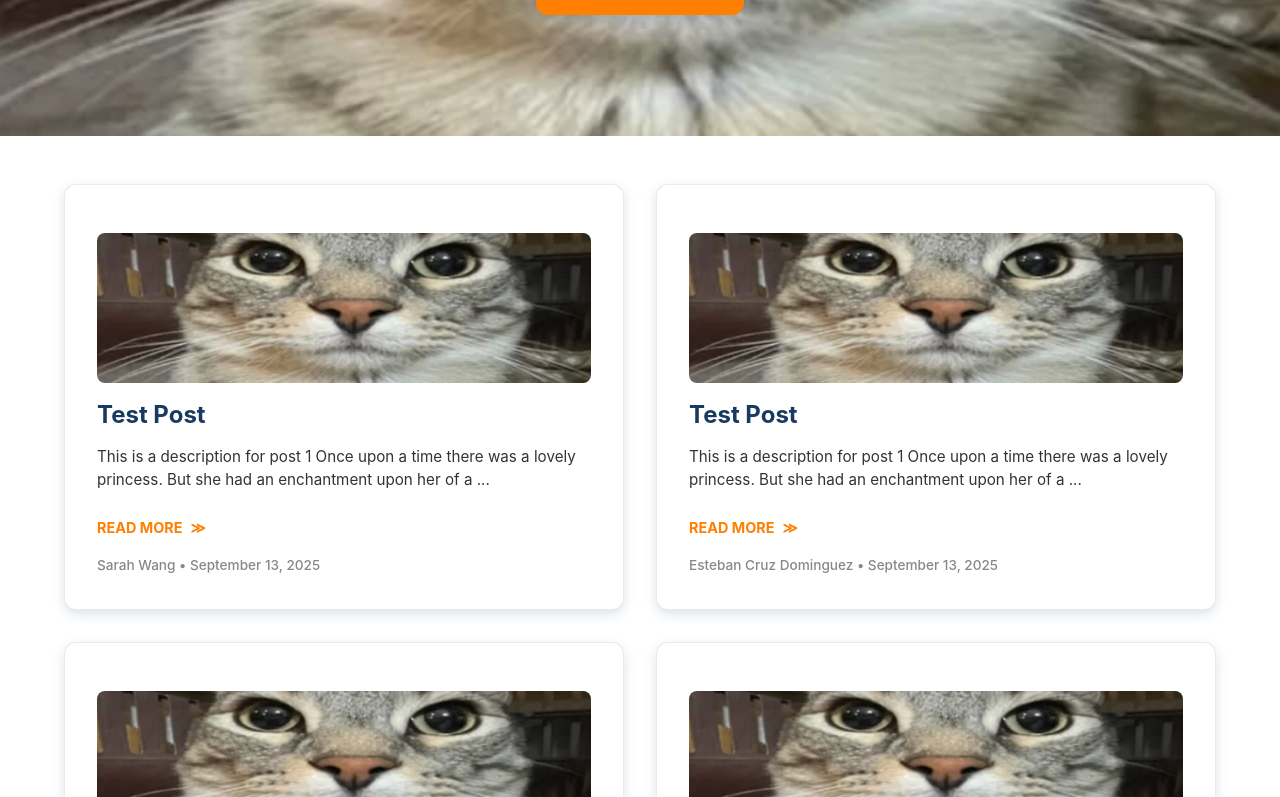
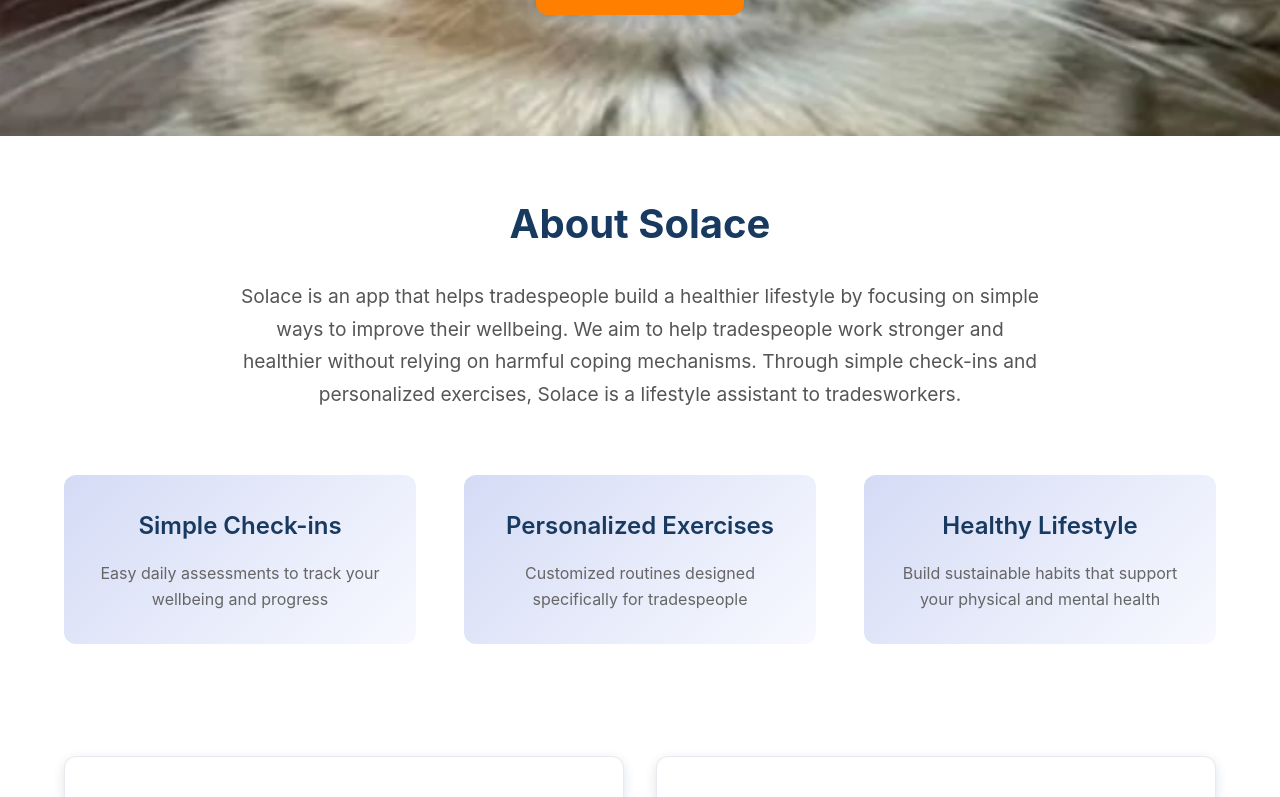
Before and after one commit to Esteb4ncd/solace-progressblog, a React (Create React App) app: page / in a window 1280 px wide. Shown: the part 463-1260 px from the top of the page. Built offline with nearby package versions, Linux system fonts and the light colour scheme.

Commit message:
adding an about section with description and features, fixing the navigation buttons to scroll to the correct sections.

```diff
--- a/src/App.css
+++ b/src/App.css
@@ -34,6 +34,11 @@
   box-sizing: border-box;
 }
 
+html {
+  scroll-behavior: smooth;
+  scroll-padding-top: 200px;
+}
+
 body {
   font-family: var(--font-primary);
   margin: 0;
@@ -42,6 +47,7 @@ body {
   min-height: 100vh;
   display: flex;
   flex-direction: column;
+  scroll-padding-top: 150px;
 }
 
 header {
@@ -49,7 +55,9 @@ header {
   color: white;
   padding: var(--spacing-md) 0;
   box-shadow: var(--shadow-md);
-  position: relative;
+  position: sticky;
+  top: 0;
+  z-index: 1000;
   overflow: hidden;
 }
 
@@ -178,6 +186,71 @@ header {
   background: #ff9500;
   transform: translateY(-2px);
   box-shadow: var(--shadow-lg);
+}
+
+/* About Section */
+.about {
+  background: white;
+  padding: var(--spacing-2xl) var(--spacing-md);
+  max-width: 1200px;
+  margin: 0 auto;
+}
+
+.about-content {
+  text-align: center;
+}
+
+.about-content h2 {
+  font-family: var(--font-heading);
+  font-size: 2.5rem;
+  font-weight: 700;
+  color: var(--dark-blue);
+  margin: 0 0 var(--spacing-lg) 0;
+  line-height: 1.2;
+}
+
+.about-description {
+  font-size: 1.2rem;
+  color: #555;
+  line-height: 1.7;
+  margin: 0 0 var(--spacing-2xl) 0;
+  max-width: 800px;
+  margin-left: auto;
+  margin-right: auto;
+}
+
+.about-features {
+  display: grid;
+  grid-template-columns: repeat(3, 1fr);
+  gap: var(--spacing-xl);
+  margin-top: var(--spacing-2xl);
+}
+
+.feature {
+  text-align: center;
+  padding: var(--spacing-lg);
+  border-radius: var(--radius-lg);
+  background: linear-gradient(135deg, var(--light-lavender) 0%, #f8f9ff 100%);
+  transition: transform 0.3s ease;
+}
+
+.feature:hover {
+  transform: translateY(-4px);
+}
+
+.feature h3 {
+  font-family: var(--font-heading);
+  font-size: 1.5rem;
+  font-weight: 600;
+  color: var(--dark-blue);
+  margin: 0 0 var(--spacing-sm) 0;
+}
+
+.feature p {
+  font-size: 1rem;
+  color: #666;
+  line-height: 1.6;
+  margin: 0;
 }
 
 /* Main Content */
--- a/src/App.js
+++ b/src/App.js
@@ -11,11 +11,41 @@ function App() {
       <header>
         <div className="header-content">
           <div className="logo">
-            <h1>Team Solace</h1>
+            <h1>Solace</h1>
           </div>
           <nav className="main-nav">
-            <a href="#blog" className="nav-link">Blog</a>
-            <a href="#about" className="nav-link">About</a>
+            <a
+              href="#blog"
+              className="nav-link"
+              onClick={(e) => {
+                e.preventDefault();
+                const element = document.querySelector('.post-list');
+                const elementPosition = element.offsetTop;
+                const offsetPosition = elementPosition - 200;
+                window.scrollTo({
+                  top: offsetPosition,
+                  behavior: 'smooth'
+                });
+              }}
+            >
+              Blog
+            </a>
+            <a
+              href="#about"
+              className="nav-link"
+              onClick={(e) => {
+                e.preventDefault();
+                const element = document.querySelector('.about');
+                const elementPosition = element.offsetTop;
+                const offsetPosition = elementPosition - 200;
+                window.scrollTo({
+                  top: offsetPosition,
+                  behavior: 'smooth'
+                });
+              }}
+            >
+              About
+            </a>
             <a href="#team" className="nav-link">Team</a>
           </nav>
         </div>
@@ -34,6 +64,28 @@ function App() {
             >
               Explore Our Blog
             </button>
+          </div>
+        </div>
+      </section>
+      <section className="about">
+        <div className="about-content">
+          <h2>About Solace</h2>
+          <p className="about-description">
+            Solace is an app that helps tradespeople build a healthier lifestyle by focusing on simple ways to improve their wellbeing. We aim to help tradespeople work stronger and healthier without relying on harmful coping mechanisms. Through simple check-ins and personalized exercises, Solace is a lifestyle assistant to tradesworkers.
+          </p>
+          <div className="about-features">
+            <div className="feature">
+              <h3>Simple Check-ins</h3>
+              <p>Easy daily assessments to track your wellbeing and progress</p>
+            </div>
+            <div className="feature">
+              <h3>Personalized Exercises</h3>
+              <p>Customized routines designed specifically for tradespeople</p>
+            </div>
+            <div className="feature">
+              <h3>Healthy Lifestyle</h3>
+              <p>Build sustainable habits that support your physical and mental health</p>
+            </div>
           </div>
         </div>
       </section>
```
